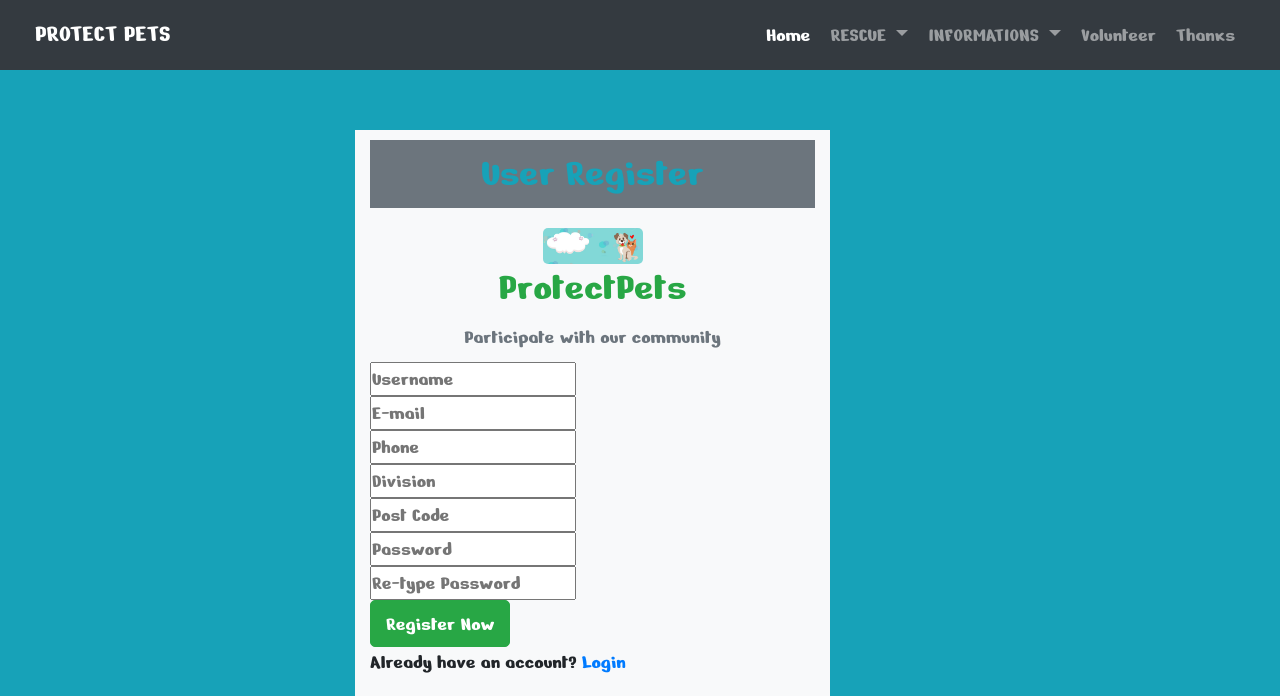
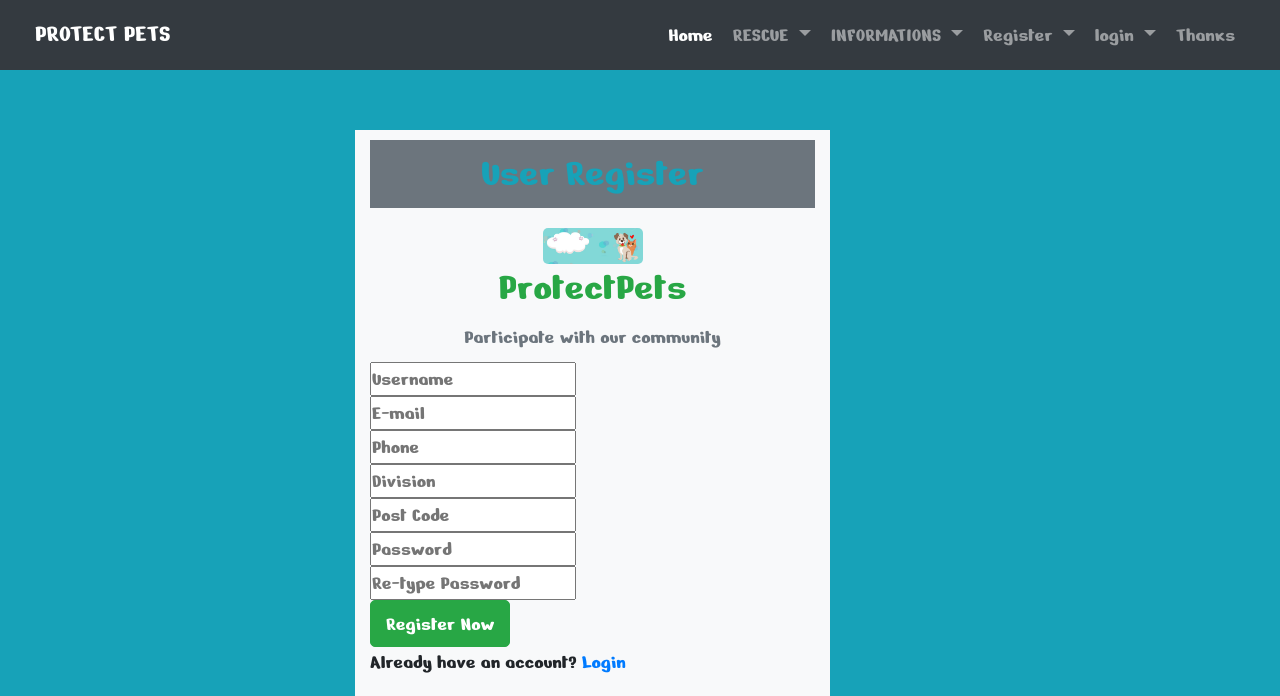
Before and after one commit to FarzanaR11/Protect-Animals, a PHP site: page /regis.php in a window 1280 px wide. Shown: the top 696 px of the page. Run offline with PHP 8.4, Linux system fonts and the light colour scheme.

Commit message:
Update header.php

```diff
--- a/header.php
+++ b/header.php
@@ -1,3 +1,5 @@
+
+
 <!DOCTYPE html>
 <html>
 <head>
@@ -11,8 +13,9 @@
     <link rel="preconnect" href="https://fonts.gstatic.com">
 <link href="https://fonts.googleapis.com/css2?family=Nerko+One&display=swap" rel="stylesheet">
 </head>
+
 <body>
-	<nav class="navbar navbar-expand-lg navbar-dark bg-dark">
+<nav class="navbar navbar-expand-lg navbar-dark bg-dark">
   <div class="container-fluid">
     <a class="navbar-brand" href="#">PROTECT PETS</a>
     <button class="navbar-toggler" type="button" data-bs-toggle="collapse" data-bs-target="#navbarSupportedContent" aria-controls="navbarSupportedContent" aria-expanded="false" aria-label="Toggle navigation">
@@ -28,7 +31,7 @@
           RESCUE
         </a>
         <div class="dropdown-menu" aria-labelledby="navbarDropdown">
-          <a class="dropdown-item" href="regis.php">Post for rescue</a>
+          <a class="dropdown-item" href="">Post for rescue</a>
           <a class="dropdown-item" href="#">News of rescue</a>
       </li>
        <li class="nav-item dropdown">
@@ -37,16 +40,29 @@
         </a>
         <div class="dropdown-menu" aria-labelledby="navbarDropdown">
           <a class="dropdown-item" href="https://www.tutorialspoint.com/how-to-take-care-of-pets-at-home">How to take care pets</a>
-          <a class="dropdown-item" href="https://www.avma.org/resources-tools/pet-owners/petcare/vaccinations">Pet vaccine</a>
-          <a class="dropdown-item" href="https://petbangla.com/">Pet food</a>
-          <a class="dropdown-item" href="https://www.pet.com.bd/vet-finder/">Vets</a>
-          <a class="dropdown-item" href="https://www.finddoctor24.com/dhaka-animal-hospital-list-location/">Veterinary hospitals</a>
-          <a class="dropdown-item" href="https://cvasu.ac.bd/">Study</a>
+          <a class="dropdown-item" href="https://www.avma.org/resources-tools/pet-owners/petcare/vaccinations">About vaccine</a>
+          <a class="dropdown-item" href="https://petbangla.com/">About food store</a>
+          <a class="dropdown-item" href="about_vets.php">About vets</a>
+          <a class="dropdown-item" href="about_hospitals.php">About hospitals</a>
+          <a class="dropdown-item" href="about_study.php">About study</a>
       </li>
-
-
-        <li class="nav-item">
-          <a class="nav-link" href="regisv.php">Volunteer</a>
+        <li class="nav-item dropdown">
+          <a class="nav-link dropdown-toggle" href="" id="navbarDropdown" role="button" data-toggle="dropdown" aria-haspopup="true" aria-expanded="false">
+            Register
+          </a>
+          <div class="dropdown-menu" aria-labelledby="navbarDropdown">
+            <a class="dropdown-item" href="regisv.php">Volunteer</a>
+            <a class="dropdown-item" href="regis.php">User</a>
+          </div>
+        </li>
+        <li class="nav-item dropdown">
+          <a class="nav-link dropdown-toggle" href="" id="navbarDropdown" role="button" data-toggle="dropdown" aria-haspopup="true" aria-expanded="false">
+            login
+          </a>
+          <div class="dropdown-menu" aria-labelledby="navbarDropdown">
+            <a class="dropdown-item" href="login.php">Volunteer</a>
+            <a class="dropdown-item" href="loginuser.php">User</a>
+          </div>
         </li>
         <li class="nav-item">
           <a class="nav-link" href="thanks.php">Thanks</a>
```
